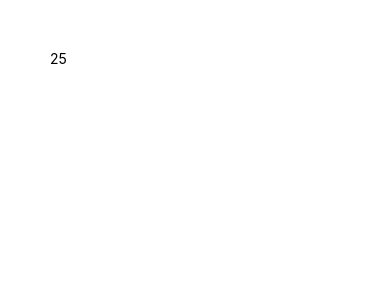
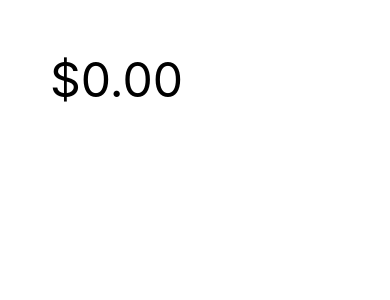
Before and after one commit to textninja/dtc0005, a React Native app: screen / in a window 390 px wide. Shown: the top 300 px of the page. Built offline with nearby package versions, Linux system fonts and the light colour scheme.

Commit message:
fraught attempt number 1

```diff
--- a/components/DollarInput.js
+++ b/components/DollarInput.js
@@ -1,8 +1,22 @@
 import React, { useState, useRef } from 'react';
 import { TextInput } from 'react-native';
+import styles from '../styles';
+
+function moneyFormat(input) {
+    let amt = parseInt(input.replace(/[^0-9.]/g, ""), 10);
+    if (isNaN(amt)) amt = 0;
+    return "$" + amt.toFixed(2);
+}
 
 export default function DollarInput(props) {
+    const [val, setVal] = useState("0");
+    const shownValue = moneyFormat(val);
+
     return (
-        <TextInput {...props} />
+        <TextInput
+            style={styles.bigText}
+            {...{...props, value: shownValue}}
+            onChangeText={t => setVal(t)}
+        />
     );
 }
--- a/styles.js
+++ b/styles.js
@@ -5,5 +5,9 @@ export default StyleSheet.create({
         width: "100%",
         height: "100%",
         padding: 50
+    },
+
+    bigText: {
+        fontSize: 48
     }
 });
```
